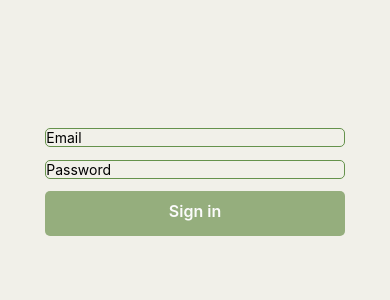
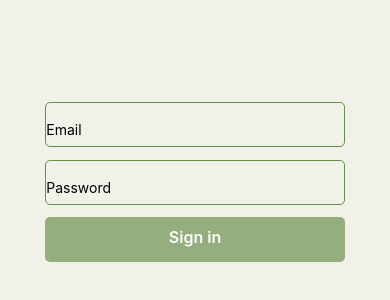
Before and after one commit to myplants-lacapsule/myplants-frontend, a React Native app: screen /SignIn in a window 390 px wide. Shown: the part 240-540 px from the top of the page. Built offline with nearby package versions, Linux system fonts and the light colour scheme.

Commit message:
updated register button

```diff
--- a/components/RegisterInput.js
+++ b/components/RegisterInput.js
@@ -16,8 +16,10 @@ export default function RegisterInput({ placeholder, onChangeText, value, style,
 
 const styles = StyleSheet.create({
   input: {
+		height: 45,
 		width: '96%',
 		margin: '2%',
+		paddingTop: 10,
     borderWidth: 1,
 		borderRadius: 5,
 		borderColor: '#65924B',
```
